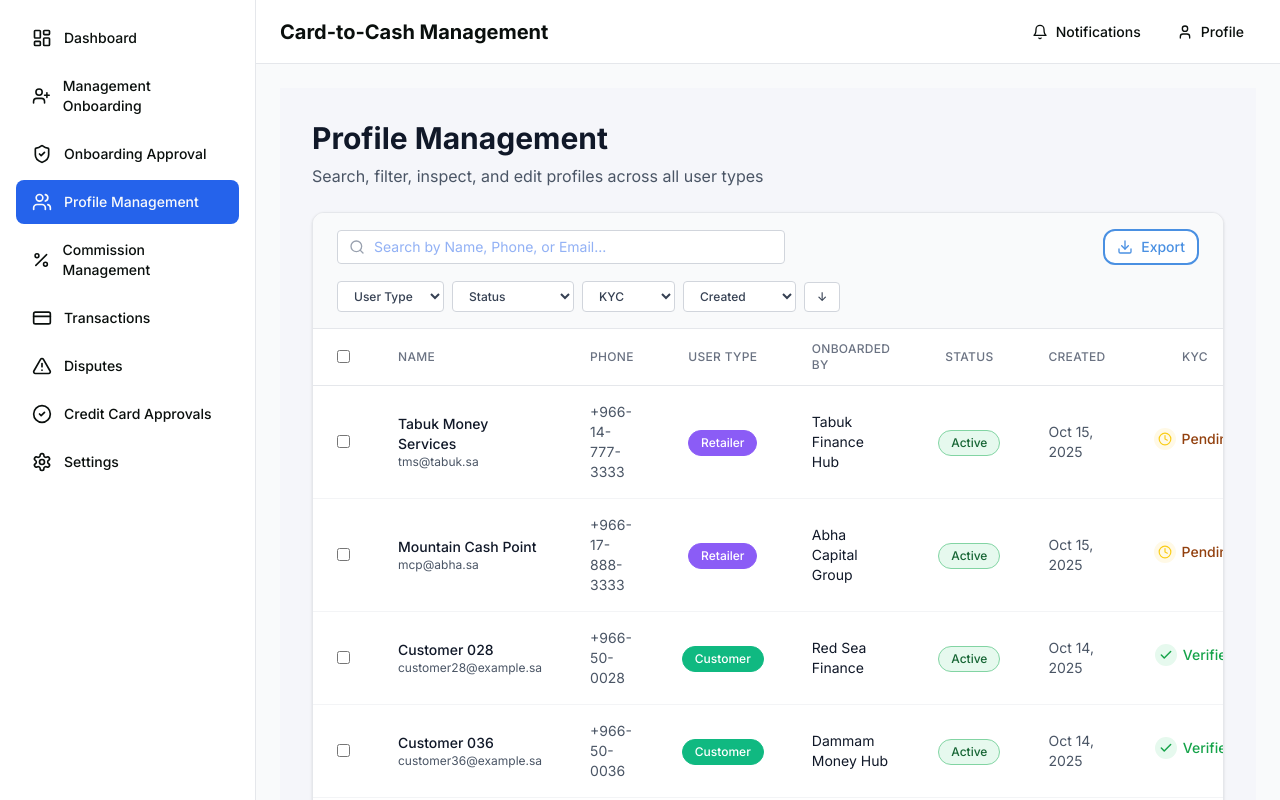
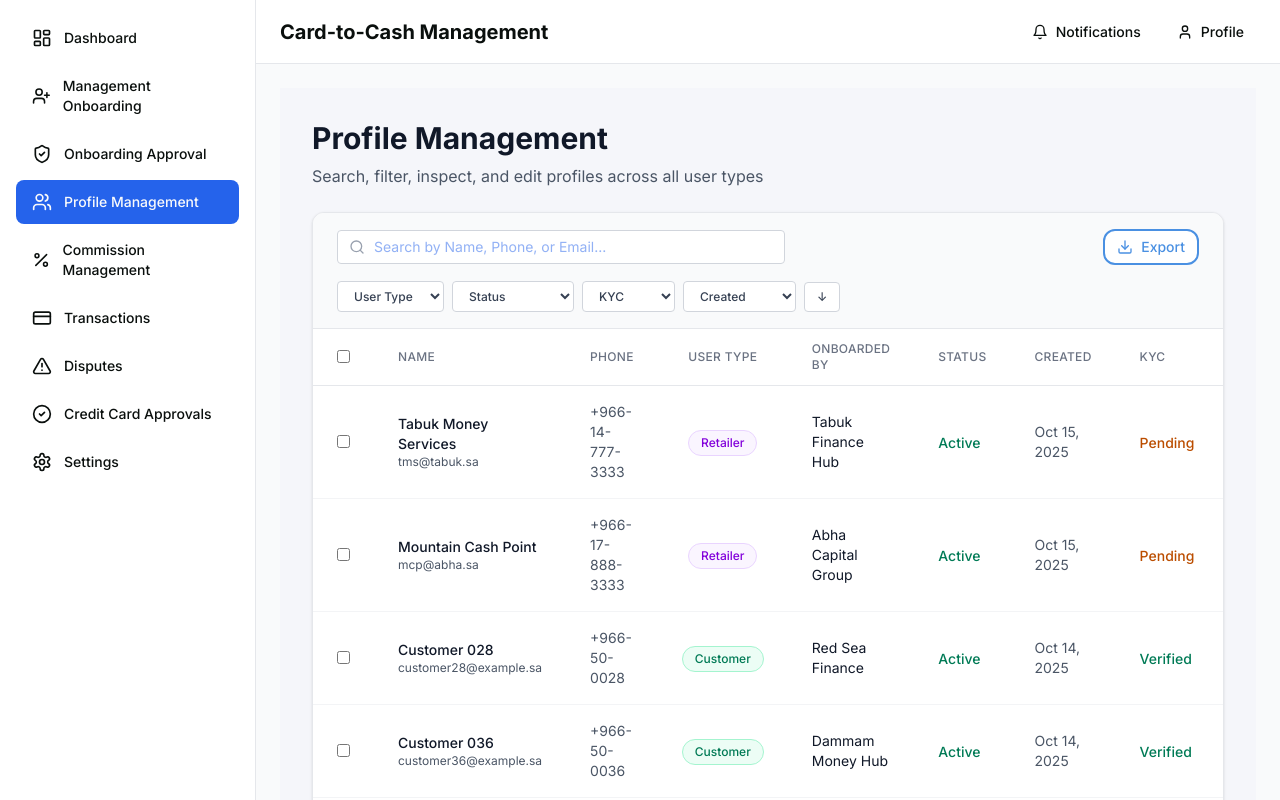
Before and after one commit to roslind-vasantha/ctc-management, a Next.js app: page /profile-management in a window 1280 px wide. Built offline with nearby package versions, Linux system fonts and the light colour scheme.

Commit message:
add title to onbarding page

```diff
--- a/app/components/ui/UserTypeBadge.tsx
+++ b/app/components/ui/UserTypeBadge.tsx
@@ -6,9 +6,9 @@ interface UserTypeBadgeProps {
 }
 
 const typeStyles: Record<UserType, string> = {
-  Distributor: 'bg-[#3B82F6] text-white border-[#3B82F6]',
-  Retailer: 'bg-[#8B5CF6] text-white border-[#8B5CF6]',
-  Customer: 'bg-[#10B981] text-white border-[#10B981]',
+  Distributor: 'bg-blue-50 text-blue-700 border-blue-200',
+  Retailer: 'bg-purple-50 text-purple-700 border-purple-200',
+  Customer: 'bg-emerald-50 text-emerald-700 border-emerald-200',
 };
 
 export const UserTypeBadge = ({ type, className = '' }: UserTypeBadgeProps) => {
--- a/app/management-onboarding/page.tsx
+++ b/app/management-onboarding/page.tsx
@@ -334,6 +334,16 @@ export default function ManagementOnboardingPage() {
   return (
     <div className="min-h-screen bg-[var(--background)] p-6">
       <div className="max-w-7xl mx-auto">
+        {/* Page Title */}
+        <div className="mb-8">
+          <h1 className="text-3xl font-bold text-[var(--text-color)] mb-2">
+            Management Onboarding
+          </h1>
+          <p className="text-sm text-[var(--muted-foreground)]">
+            Create and onboard new distributors, retailers, and customers to the platform
+          </p>
+        </div>
+
         {/* Tabs */}
         <div className="mb-6">
           <div className="flex gap-1.5 bg-[var(--muted)] rounded-full p-1 max-w-md mx-auto">
--- a/app/profile-management/components/ProfileTable.tsx
+++ b/app/profile-management/components/ProfileTable.tsx
@@ -2,12 +2,10 @@
 
 import { useState } from 'react';
 import { UserTypeBadge } from '@/app/components/ui/UserTypeBadge';
-import { StatusPill } from '@/app/components/ui/StatusPill';
-import { KYCIcon } from '@/app/components/ui/KYCIcon';
 import { Button } from '@/app/components/ui/Button';
-import { fmtCurrency, fmtNumber, fmtDate } from '@/lib/format';
+import { fmtNumber, fmtDate } from '@/lib/format';
 import type { UnifiedProfile, UserType, ProfileStatus, KYCStatus } from '@/lib/types';
-import { Search, X, Download, Power } from 'lucide-react';
+import { Search, X, Download } from 'lucide-react';
 
 interface ProfileTableProps {
   profiles: UnifiedProfile[];
@@ -30,7 +28,7 @@ export const ProfileTable = ({
   const [typeFilter, setTypeFilter] = useState<UserType | 'All'>('All');
   const [statusFilter, setStatusFilter] = useState<ProfileStatus | 'All'>('All');
   const [kycFilter, setKycFilter] = useState<KYCStatus | 'All'>('All');
-  const [sortBy, setSortBy] = useState<'created' | 'name' | 'gmv'>('created');
+  const [sortBy, setSortBy] = useState<'created' | 'name'>('created');
   const [sortOrder, setSortOrder] = useState<'asc' | 'desc'>('desc');
   const [selectedIds, setSelectedIds] = useState<Set<string>>(new Set());
   const [perPage, setPerPage] = useState(10);
@@ -69,8 +67,6 @@ export const ProfileTable = ({
       comparison = new Date(a.created).getTime() - new Date(b.created).getTime();
     } else if (sortBy === 'name') {
       comparison = a.name.localeCompare(b.name);
-    } else if (sortBy === 'gmv') {
-      comparison = a.gmv - b.gmv;
     }
 
     return sortOrder === 'asc' ? comparison : -comparison;
@@ -188,7 +184,6 @@ export const ProfileTable = ({
           >
             <option value="created">Created</option>
             <option value="name">Name (A-Z)</option>
-            <option value="gmv">GMV</option>
           </select>
 
           <button
@@ -264,20 +259,17 @@ export const ProfileTable = ({
                   <th className="px-6 py-3 text-left text-xs font-medium text-gray-500 uppercase tracking-wide">
                     Onboarded By
                   </th>
-                  <th className="px-6 py-3 text-center text-xs font-medium text-gray-500 uppercase tracking-wide">
+                  <th className="px-6 py-3 text-left text-xs font-medium text-gray-500 uppercase tracking-wide">
                     Status
                   </th>
                   <th className="px-6 py-3 text-left text-xs font-medium text-gray-500 uppercase tracking-wide">
                     Created
                   </th>
-                  <th className="px-6 py-3 text-center text-xs font-medium text-gray-500 uppercase tracking-wide">
+                  <th className="px-6 py-3 text-left text-xs font-medium text-gray-500 uppercase tracking-wide">
                     KYC
                   </th>
                   <th className="px-6 py-3 text-right text-xs font-medium text-gray-500 uppercase tracking-wide">
                     Total Txns
-                  </th>
-                  <th className="px-6 py-3 text-right text-xs font-medium text-gray-500 uppercase tracking-wide">
-                    GMV
                   </th>
                 </tr>
               </thead>
@@ -328,20 +320,33 @@ export const ProfileTable = ({
                         </button>
                       )}
                     </td>
-                    <td className="px-6 py-4 text-center">
-                      <StatusPill status={profile.status} />
+                    <td className="px-6 py-4">
+                      <span className={`text-sm font-medium ${
+                        profile.status === 'Active'
+                          ? 'text-emerald-700'
+                          : profile.status === 'Suspended'
+                          ? 'text-red-700'
+                          : 'text-amber-700'
+                      }`}>
+                        {profile.status}
+                      </span>
                     </td>
                     <td className="px-6 py-4 text-sm text-gray-600">
                       {fmtDate(profile.created, 'short')}
                     </td>
-                    <td className="px-6 py-4 text-center">
-                      <KYCIcon status={profile.kycStatus} showLabel />
+                    <td className="px-6 py-4">
+                      <span className={`text-sm font-medium ${
+                        profile.kycStatus === 'Verified'
+                          ? 'text-emerald-700'
+                          : profile.kycStatus === 'Pending'
+                          ? 'text-amber-700'
+                          : 'text-gray-500'
+                      }`}>
+                        {profile.kycStatus || '—'}
+                      </span>
                     </td>
                     <td className="px-6 py-4 text-sm text-right text-gray-900">
                       {fmtNumber(profile.totalTransactions)}
-                    </td>
-                    <td className="px-6 py-4 text-sm text-right font-semibold text-gray-900">
-                      {fmtCurrency(profile.gmv)}
                     </td>
                   </tr>
                 ))}
--- a/app/profile-management/page.tsx
+++ b/app/profile-management/page.tsx
@@ -142,7 +142,7 @@ export default function ProfileManagementPage() {
   };
 
   const handleExportCSV = (profilesToExport: UnifiedProfile[]) => {
-    const headers = ['Name', 'Email', 'Phone', 'User Type', 'Onboarded By', 'Status', 'Created', 'KYC', 'Total Txns', 'GMV'];
+    const headers = ['Name', 'Email', 'Phone', 'User Type', 'Onboarded By', 'Status', 'Created', 'KYC', 'Total Txns'];
     const rows = profilesToExport.map((p) => [
       p.name,
       p.email,
@@ -153,7 +153,6 @@ export default function ProfileManagementPage() {
       fmtDate(p.created, 'short'),
       p.kycStatus || 'None',
       p.totalTransactions,
-      p.gmv,
     ]);
 
     const csv = [headers, ...rows].map((row) => row.join(',')).join('\n');
```
